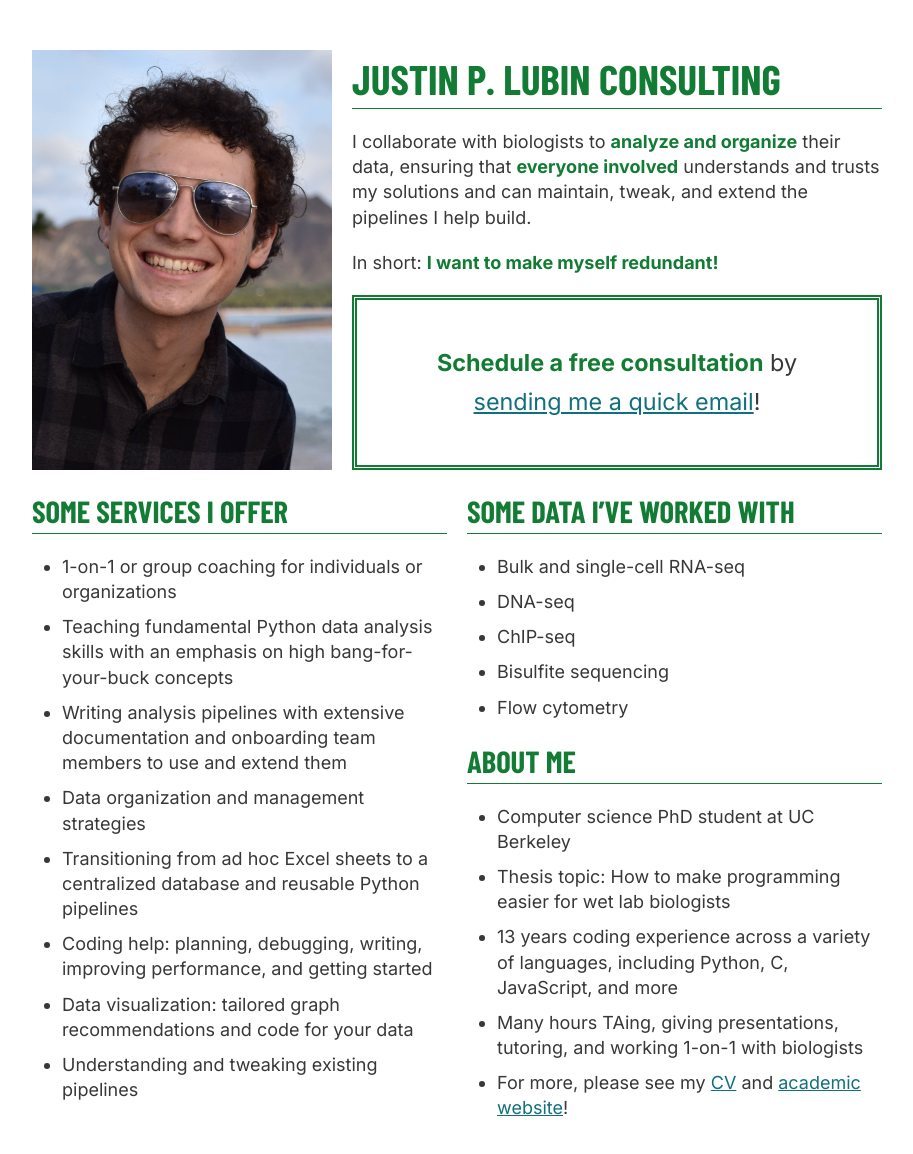
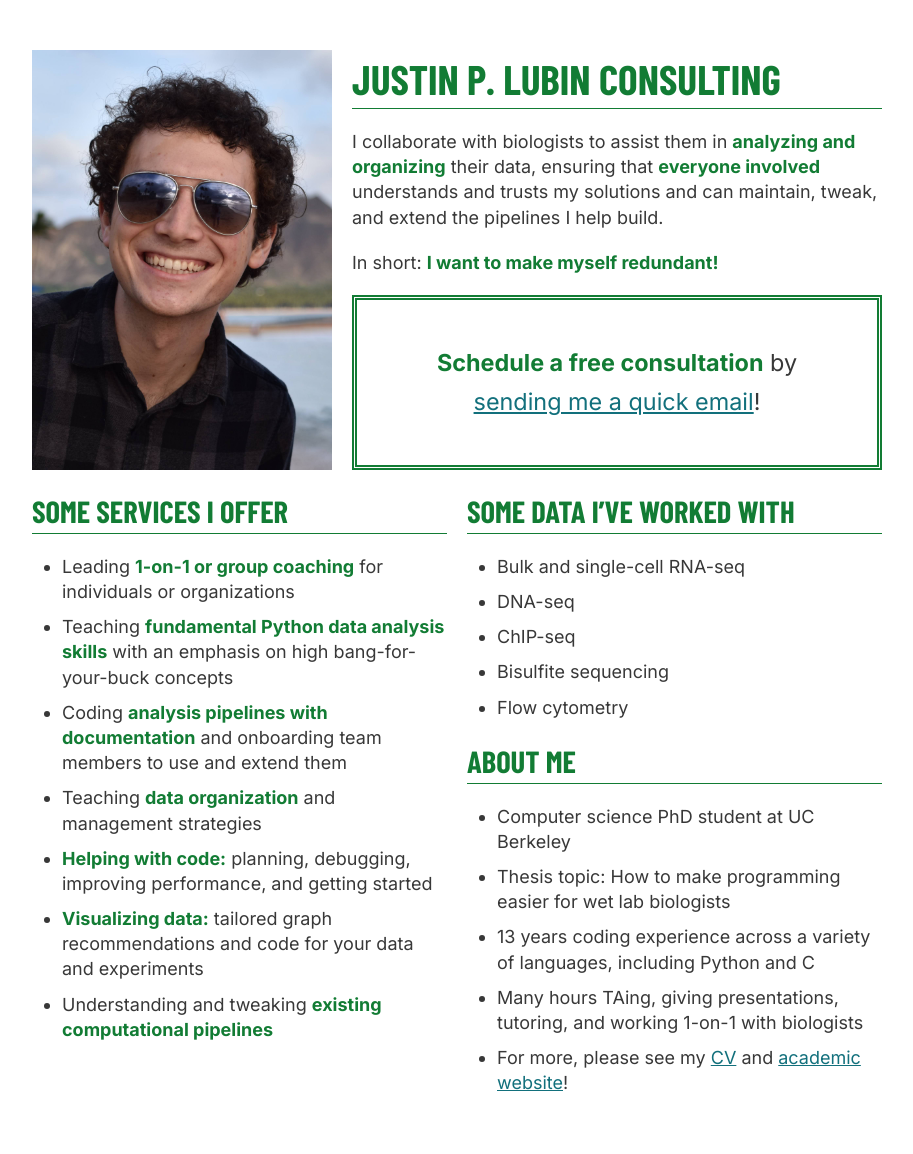
Before and after one commit to justinlubin/consulting, a plain HTML site: page index.html in a window 1280 px wide. Shown: the whole page, without its empty margins (183-1096 px from the left). Drawn offline with nearby package versions, Linux system fonts and the light colour scheme.

Commit message:
Some minor tweaks

```diff
--- a/index.html
+++ b/index.html
@@ -27,10 +27,10 @@
           Justin P. Lubin Consulting
         </h1>
         <p>
-          I collaborate with biologists to <b>analyze and organize</b> their
-          data, ensuring that <b>everyone involved</b> understands and trusts my
-          solutions and can maintain, tweak, and extend the pipelines I help
-          build.
+          I collaborate with biologists to assist them in <b>analyzing and
+          organizing</b> their data, ensuring that <b>everyone involved</b>
+          understands and trusts my solutions and can maintain, tweak, and
+          extend the pipelines I help build.
         </p>
         <p>
           In short: <b>I want to make myself redundant!</b>
@@ -47,14 +47,13 @@
         <section>
           <h2>Some services I offer</h2>
           <ul>
-            <li>1-on-1 or group coaching for individuals or organizations</li>
-            <li>Teaching fundamental Python data analysis skills with an emphasis on high bang-for-your-buck concepts</li>
-            <li>Writing analysis pipelines with extensive documentation and onboarding team members to use and extend them</li>
-            <li>Data organization and management strategies</li>
-            <li>Transitioning from ad hoc Excel sheets to a centralized database and reusable Python pipelines</li>
-            <li>Coding help: planning, debugging, writing, improving performance, and getting started</li>
-            <li>Data visualization: tailored graph recommendations and code for your data</li>
-            <li>Understanding and tweaking existing pipelines</li>
+            <li>Leading <b>1-on-1 or group coaching</b> for individuals or organizations</li>
+            <li>Teaching <b>fundamental Python data analysis skills</b> with an emphasis on high bang-for-your-buck concepts</li>
+            <li>Coding <b>analysis pipelines with documentation</b> and onboarding team members to use and extend them</li>
+            <li>Teaching <b>data organization</b> and management strategies</li>
+            <li><b>Helping with code:</b> planning, debugging, improving performance, and getting started</li>
+            <li><b>Visualizing data:</b> tailored graph recommendations and code for your data and experiments</li>
+            <li>Understanding and tweaking <b>existing computational pipelines</b></li>
           </ul>
         </section>
       </div>
@@ -74,7 +73,7 @@
           <ul>
             <li>Computer science PhD student at UC Berkeley</li>
             <li>Thesis topic: How to make programming easier for wet lab biologists</li>
-            <li>13 years coding experience across a variety of languages, including Python, C, JavaScript, and more</li>
+            <li>13 years coding experience across a variety of languages, including Python and C</li>
             <li>Many hours TAing, giving presentations, tutoring, and working 1-on-1 with biologists</li>
             <li>For more, please see my <a href="https://jlubin.net/assets/lubin-cv.pdf">CV</a> and <a href="https://jlubin.net">academic website</a>!</li>
           </ul>
```
